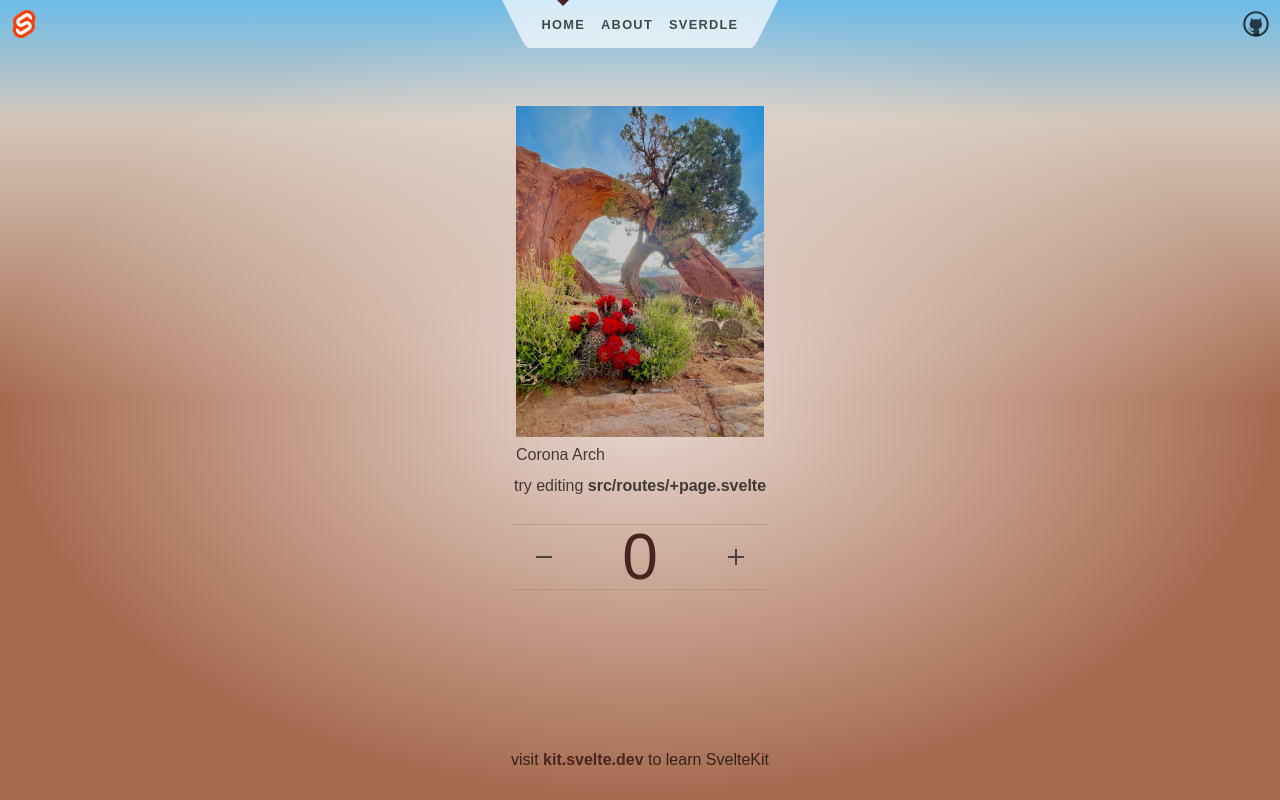
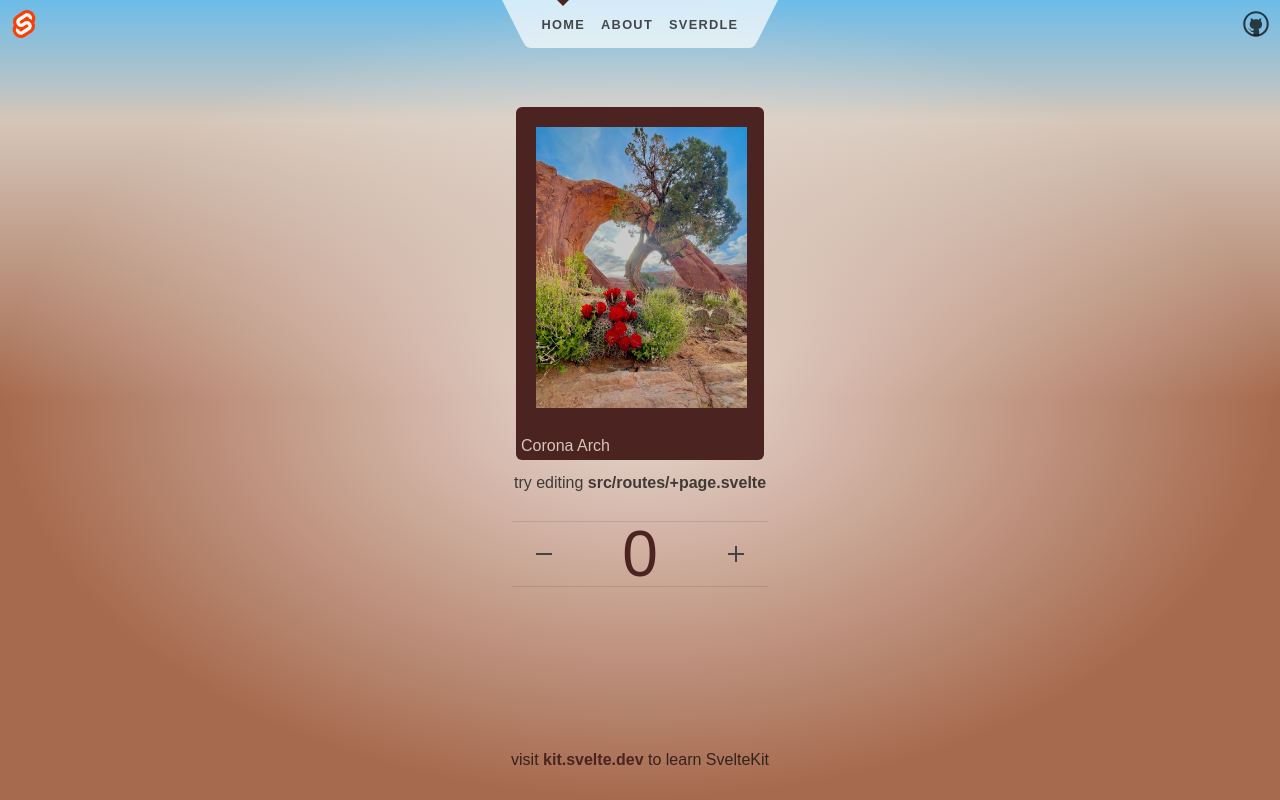
Before and after one commit to Sheilabob/bobbiesarches, a SvelteKit app: page / in a window 1280 px wide. Built offline with nearby package versions, Linux system fonts and the light colour scheme.

Commit message:
started setting up card

```diff
--- a/src/routes/+page.svelte
+++ b/src/routes/+page.svelte
@@ -11,13 +11,13 @@
 </svelte:head>
 
 <section>
-  <span class="coronaarch">
+  <div class="coronaarch card">
     <picture>
       <source srcset={coronaarch} type="image/jpg" />
       <img src={coronaarch} alt="Corona Arch with Claret Cup in front" />
     </picture>
     <div class="piclabel">Corona Arch</div>
-  </span>
+  </div>
 
   <h2>
     try editing <strong>src/routes/+page.svelte</strong>
@@ -42,11 +42,17 @@
   }
 
   .coronaarch img {
-    width: 100%;
-    padding: 0;
+    width: 85%;
+    padding: 20px;
   }
 
   .piclabel {
-    margin-top: 5px;
+    color: #d5c6b9;
+    padding: 5px;
+  }
+
+  .card {
+    background-color: #4b2421;
+    border-radius: 6px;
   }
 </style>
```
